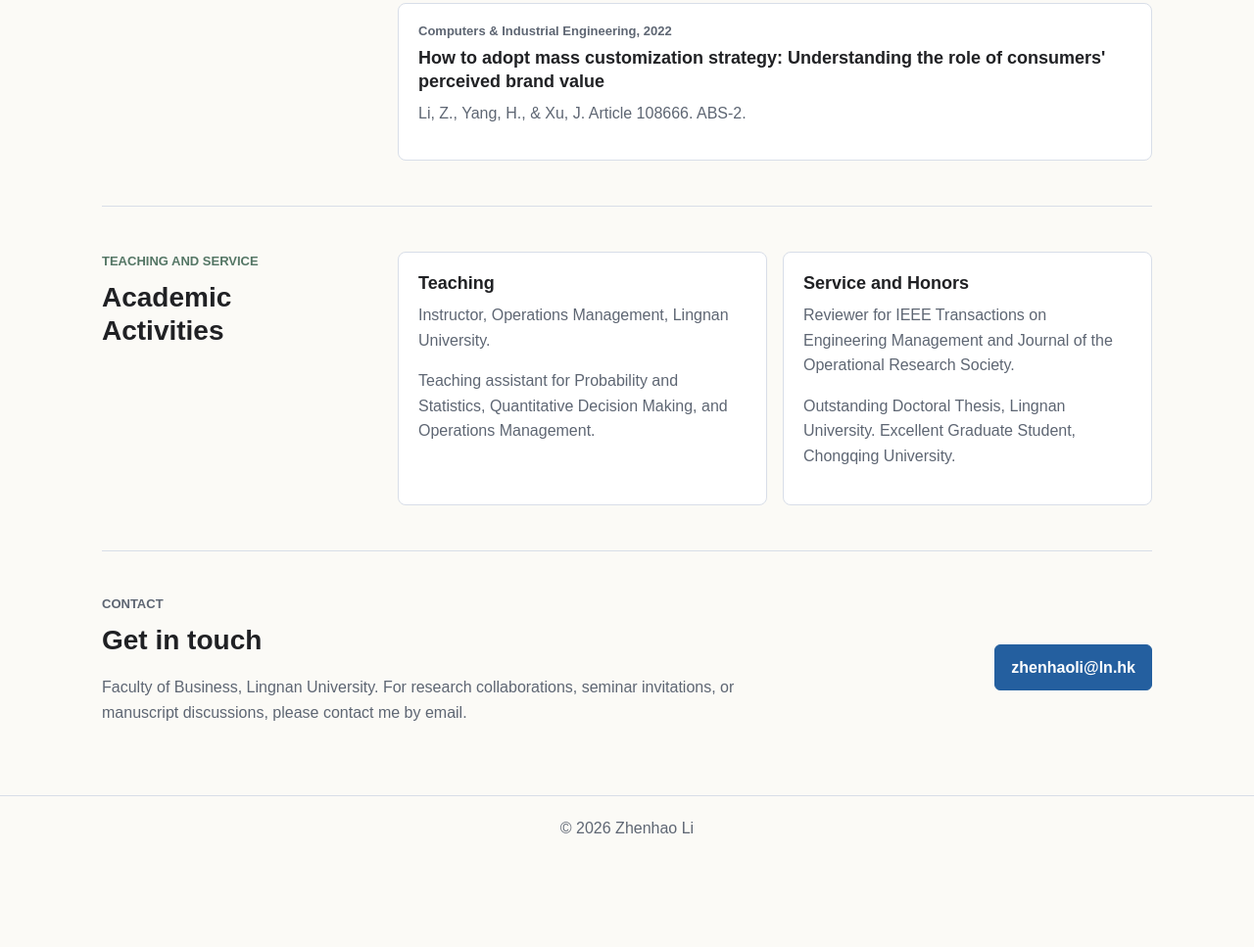
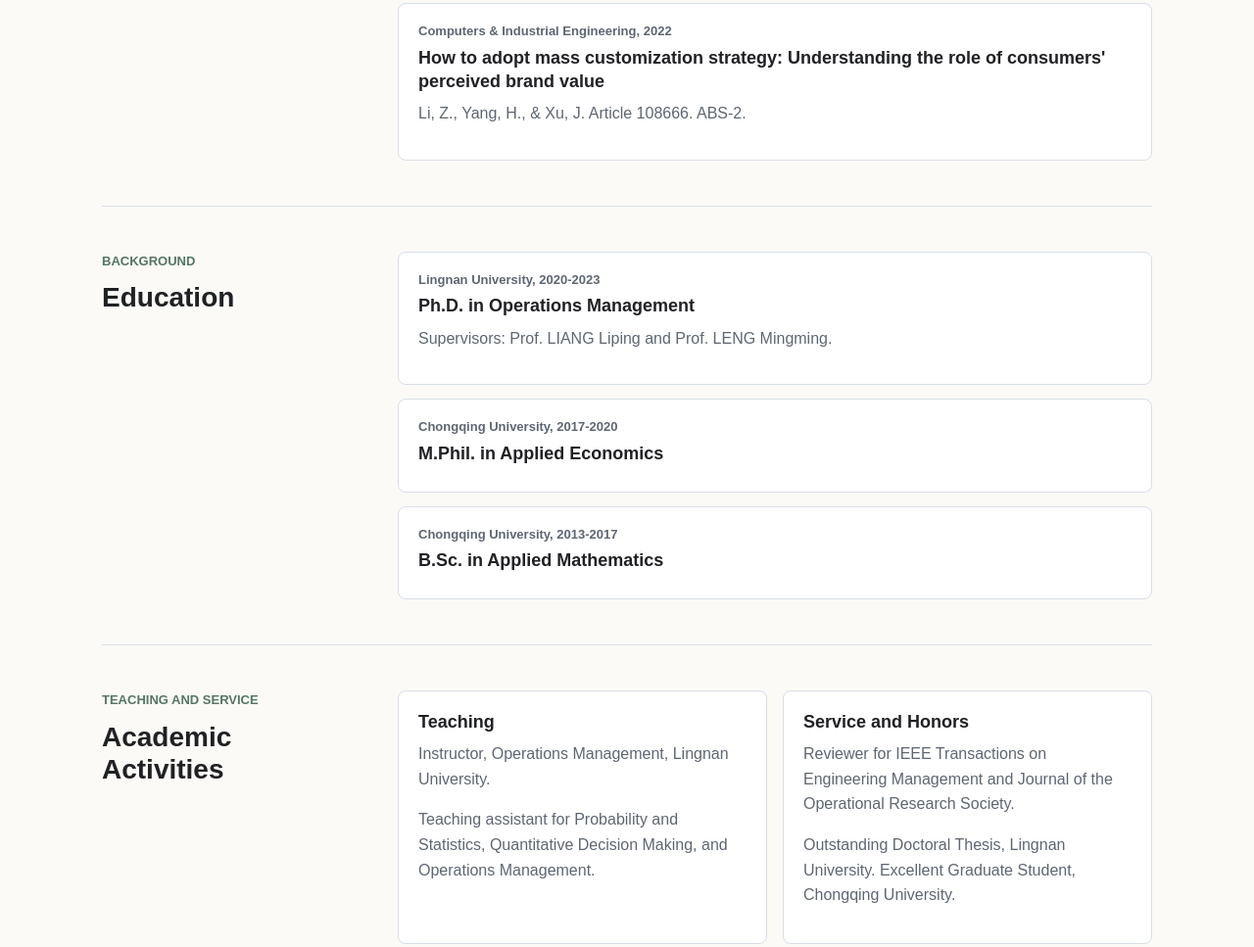
Before and after one commit to chenxiguang/chenxiguang.github.io, a plain HTML site: page index.html in a window 1280 px wide. Shown: the part 1289-2256 px from the top of the page at 98% size. Before the commit the page ends 2200 px from the top, so only its background shows below. Drawn offline with Linux system fonts and the light colour scheme.

Commit message:
Add education section

```diff
--- a/index.html
+++ b/index.html
@@ -17,6 +17,7 @@
         <div class="nav-links">
           <a href="#research">Research</a>
           <a href="#publications">Publications</a>
+          <a href="#education">Education</a>
           <a href="#teaching">Teaching</a>
           <a href="#contact">Contact</a>
         </div>
@@ -121,6 +122,28 @@
         </div>
       </section>
 
+      <section id="education" class="section split">
+        <div class="section-heading">
+          <p class="eyebrow">Background</p>
+          <h2>Education</h2>
+        </div>
+        <div class="publication-list">
+          <article class="publication">
+            <p class="pub-meta">Lingnan University, 2020-2023</p>
+            <h3>Ph.D. in Operations Management</h3>
+            <p>Supervisors: Prof. LIANG Liping and Prof. LENG Mingming.</p>
+          </article>
+          <article class="publication">
+            <p class="pub-meta">Chongqing University, 2017-2020</p>
+            <h3>M.Phil. in Applied Economics</h3>
+          </article>
+          <article class="publication">
+            <p class="pub-meta">Chongqing University, 2013-2017</p>
+            <h3>B.Sc. in Applied Mathematics</h3>
+          </article>
+        </div>
+      </section>
+
       <section id="teaching" class="section split">
         <div class="section-heading">
           <p class="eyebrow">Teaching and Service</p>
```
